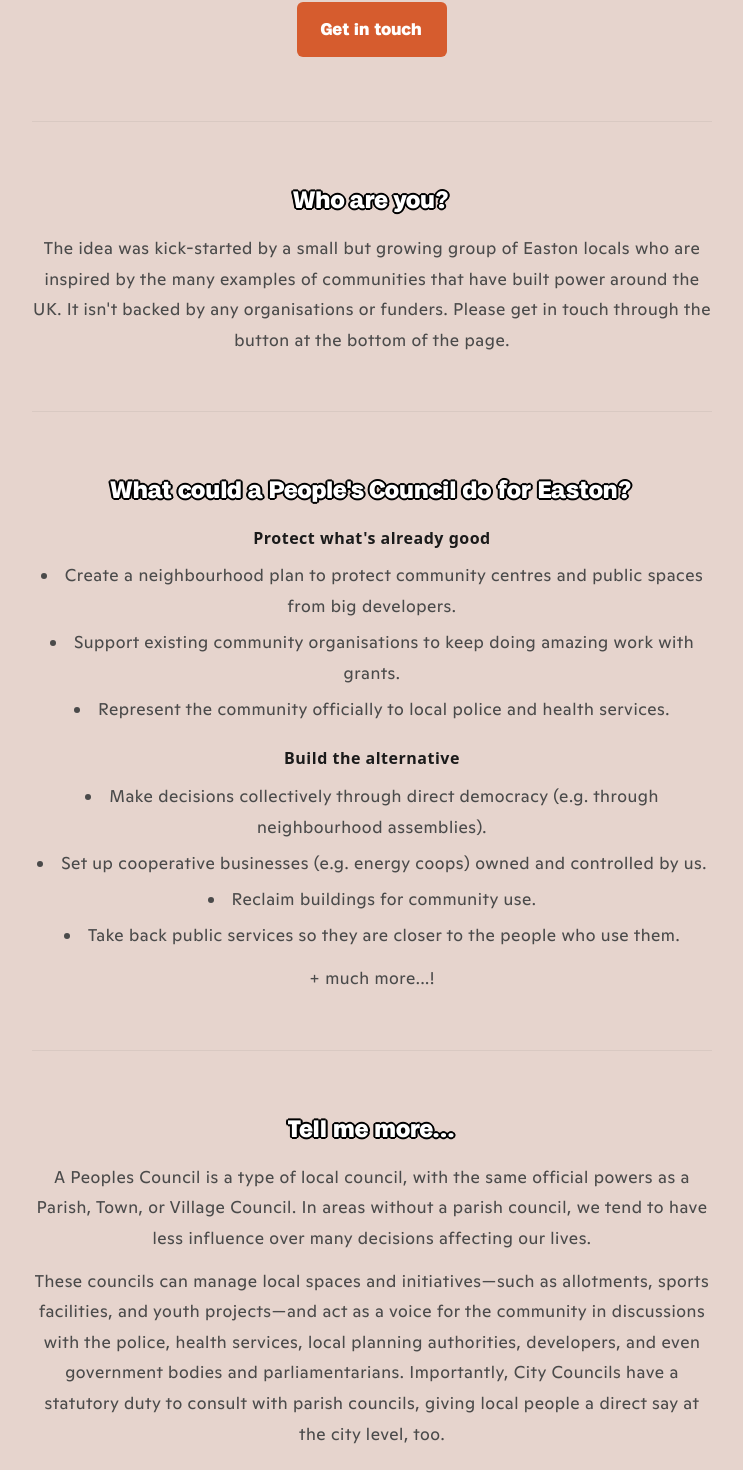
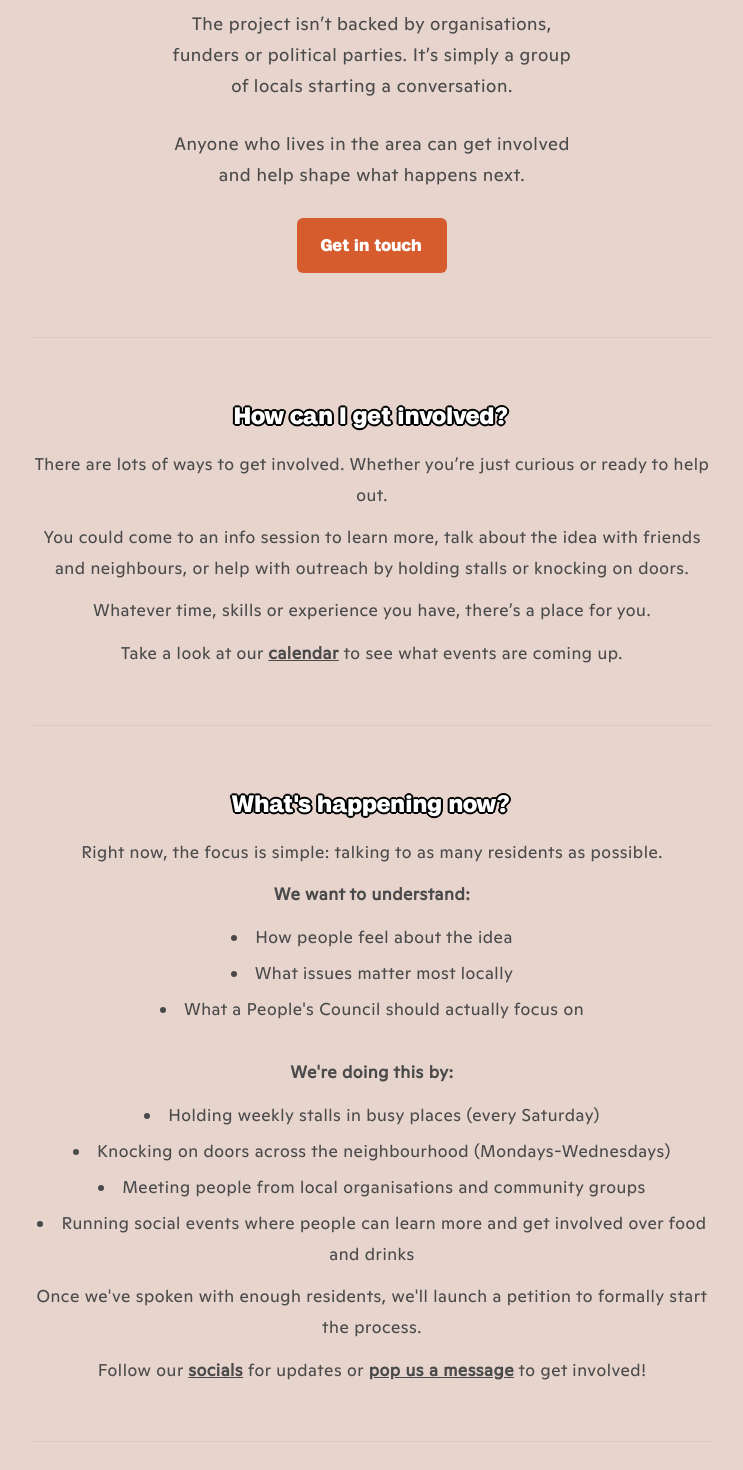
Before and after one commit to easton-peoples-council/easton_people_council, a Next.js app: page / in a window 1280 px wide. Shown: the part 474-1944 px from the top of the page, without its empty margins (268-1011 px from the left). Built offline with nearby package versions, Linux system fonts and the light colour scheme; no server answers.

Commit message:
first copy

```diff
--- a/app/layout.tsx
+++ b/app/layout.tsx
@@ -7,7 +7,7 @@ import "./globals.css";
 
 export const metadata: Metadata = {
   title: "A People's Council for Easton",
-  description: "Together let's explore what a People's Council could look and feel like for us in Easton.",
+  description: "Let's explore what we can achieve through community power.",
 };
 
 const navLinks = [
--- a/app/page.tsx
+++ b/app/page.tsx
@@ -17,9 +17,15 @@ export default async function HomePage() {
   return (
     <>
       <section className="hero">
-        <h1 className="heroTitle">Is it time to build community power in Easton?</h1>
+        <h1 className="heroTitle">Who are you?</h1>
         <p className="heroSubtitle">
-          Together let&apos;s explore what a People&apos;s Council could look and feel like for us in Easton!
+          This idea was kick-started by a small group of Easton residents who care about the area and want to explore whether a People’s Council could work here.
+        </p>
+        <p className="heroSubtitle">
+          The project isn’t backed by organisations, funders or political parties. It’s simply a group of locals starting a conversation.
+        </p>
+        <p className="heroSubtitle">
+          Anyone who lives in the area can get involved and help shape what happens next.
         </p>
         {contactsCount !== null && (
           <p className="heroContacts" style={{ marginTop: "1rem", opacity: 0.9 }}>
@@ -32,41 +38,57 @@ export default async function HomePage() {
       </section>
 
       <section className="contentSection">
-        <h2>Who are you?</h2>
+        <h2>How can I get involved?</h2>
         <p>
-          The idea was kick-started by a small but growing group of Easton locals who are inspired by the many examples of communities that have built power around the UK. It isn&apos;t backed by any organisations or funders. Please get in touch through the button at the bottom of the page.
+          There are lots of ways to get involved. Whether you’re just curious or ready to help out.
+        </p>
+        <p>
+          You could come to an info session to learn more, talk about the idea with friends and neighbours, or help with outreach by holding stalls or knocking on doors.
+        </p>
+        <p>Whatever time, skills or experience you have, there’s a place for you.</p>
+        <p>
+          Take a look at our <a href="#calendar" style={{ fontWeight: 700, color: "inherit" }}>calendar</a> to see what events are coming up.
         </p>
       </section>
 
       <section className="contentSection">
-        <h2>What could a People&apos;s Council do for Easton?</h2>
-        <h3>Protect what&apos;s already good</h3>
+        <h2>What&apos;s happening now?</h2>
+        <p>Right now, the focus is simple: talking to as many residents as possible.</p>
+        <p style={{ fontWeight: 600 }}>We want to understand:</p>
         <ul>
-          <li>Create a neighbourhood plan to protect community centres and public spaces from big developers.</li>
-          <li>Support existing community organisations to keep doing amazing work with grants.</li>
-          <li>Represent the community officially to local police and health services.</li>
+          <li>How people feel about the idea</li>
+          <li>What issues matter most locally</li>
+          <li>What a People&apos;s Council should actually focus on</li>
         </ul>
-        <h3>Build the alternative</h3>
+        <p style={{ marginTop: "2rem", fontWeight: 600 }}>We&apos;re doing this by:</p>
         <ul>
-          <li>Make decisions collectively through direct democracy (e.g. through neighbourhood assemblies).</li>
-          <li>Set up cooperative businesses (e.g. energy coops) owned and controlled by us.</li>
-          <li>Reclaim buildings for community use.</li>
-          <li>Take back public services so they are closer to the people who use them.</li>
+          <li>Holding weekly stalls in busy places (every Saturday)</li>
+          <li>Knocking on doors across the neighbourhood (Mondays-Wednesdays)</li>
+          <li>Meeting people from local organisations and community groups</li>
+          <li>Running social events where people can learn more and get involved over food and drinks</li>
         </ul>
-        <p>+ much more...!</p>
-      </section>
-
-      <section className="contentSection">
-        <h2>Tell me more...</h2>
         <p>
-          A Peoples Council is a type of local council, with the same official powers as a Parish, Town, or Village Council. In areas without a parish council, we tend to have less influence over many decisions affecting our lives.
+          Once we&apos;ve spoken with enough residents, we&apos;ll launch a petition to formally start the process.
         </p>
         <p>
-          These councils can manage local spaces and initiatives—such as allotments, sports facilities, and youth projects—and act as a voice for the community in discussions with the police, health services, local planning authorities, developers, and even government bodies and parliamentarians. Importantly, City Councils have a statutory duty to consult with parish councils, giving local people a direct say at the city level, too.
+          Follow our{" "}
+          <a
+            href="https://www.instagram.com/eastonpeoplescouncil/"
+            target="_blank"
+            rel="noreferrer"
+            style={{ fontWeight: 700, color: "inherit" }}
+          >
+            socials
+          </a>{" "}
+          for updates or{" "}
+          <a href="#get-involved" style={{ fontWeight: 700, color: "inherit" }}>
+            pop us a message
+          </a>{" "}
+          to get involved!
         </p>
       </section>
 
-      <section className="contentSection">
+      <section id="calendar" className="contentSection">
         <h2>Come and learn more!</h2>
         <p>
           Come to an upcoming in-person info session to learn more and have a chance to discuss with your neighbours about the idea.
```
Also changed, not shown: app/rationale/page.tsx (+117 -17 lines).
